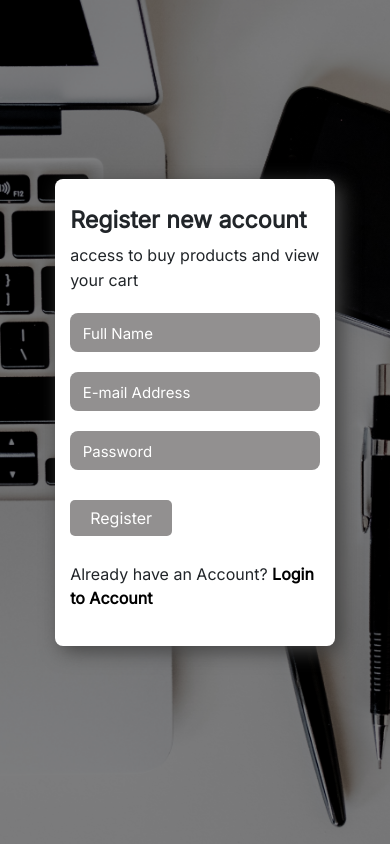
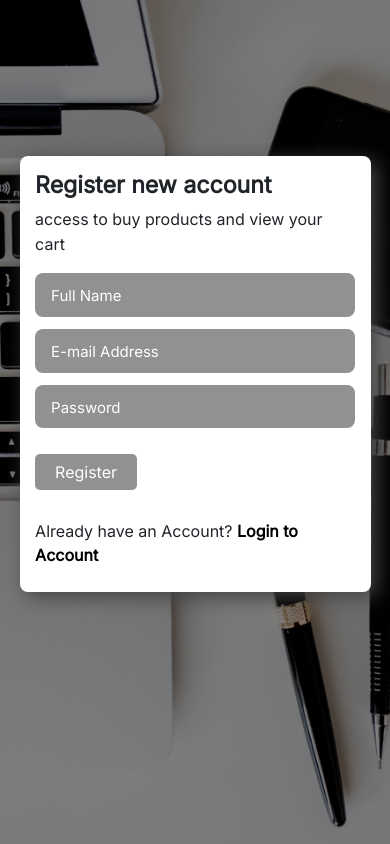
Before and after one commit to Samkayzeee/e-commerce-website, a React (Vite) app: page /signup in a window 390 px wide. Built offline with nearby package versions, Linux system fonts and the light colour scheme.

Commit message:
updated on signup and login page

```diff
--- a/src/components/loading/Loading.jsx
+++ b/src/components/loading/Loading.jsx
@@ -4,7 +4,7 @@ const Loading = () => {
     return (
         <>
            <div className="loading">
-                <div class="loadingio-spinner-eclipse-1hjaczvx3dy"><div class="ldio-gckd814k9uq">
+                <div className="loadingio-spinner-eclipse-1hjaczvx3dy"><div className="ldio-gckd814k9uq">
                 <div></div>
                 </div></div>
             </div>
--- a/src/pages/account/login/Login.css
+++ b/src/pages/account/login/Login.css
@@ -74,22 +74,38 @@
 }
 
 @media screen and (max-width:1100px) {
+    .login-container{
+        height: 100%;
+    }
     .login-container .login-form{
-        width: 35%;
+        width: 40%;
     }
 }
-@media screen and (max-width:950px) {
+
+@media only screen and (min-width:850px) and (max-width:950px) {
     .login-container{
-        padding: 30% 10%;
+        height: 100dvh;
+        width: 100%;
+        padding: 15% 0;
+    }
+    .login-container .login-form{
+        width: 60%;
+    }
+}
+
+@media screen and (max-width:820px) {
+    .login-container{
+        padding: 40% 0;
+        width: 100%;
+        height: 100dvh;
     }
     .login-container .login-form{
         width: 90%;
-        padding: 9% 5%;
-        margin: 20% auto;
-
+        margin: auto;
+        padding: 4% 4%;
     }
     .login-container .login-form input{
-        margin: 8% 0;
+        margin: 4% 0;
         padding: 3% 5%;
     }
 }
--- a/src/pages/account/signup/Signup.css
+++ b/src/pages/account/signup/Signup.css
@@ -3,8 +3,8 @@
     background:
     linear-gradient(rgba(0, 0, 0, 0.5), rgba(0, 0, 0, 0.5)),
     url('../../../assets/e_commerce_accounts-bg.jpg');
-    width: 100vw;
-    height: 100vh;
+    width: 100dvw;
+    height: 100dvh;
     background-position: center;
     background-size: cover;
     background-repeat: no-repeat;
@@ -75,24 +75,39 @@
     font-weight: 700;
 }
 
-@media screen and (max-width:1100px) {
+ @media screen and (max-width:1100px) {
+    .signup-container{
+        height: 100%;
+    }
     .signup-container .signup-form{
-        width: 35%;
+        width: 40%;
     }
 }
 
-@media screen and (max-width:950px) {
+@media only screen and (min-width:821px) and (max-width:950px) {
     .signup-container{
-        padding: 30% 10%;
+        height: 100dvh;
+        width: 100%;
+        padding: 15% 0;
+    }
+    .signup-container .signup-form{
+        width: 60%;
+    }
+}
+
+@media screen and (max-width:820px) {
+    .signup-container{
+        padding: 40% 0;
+        width: 100%;
+        height: 100dvh;
     }
     .signup-container .signup-form{
         width: 90%;
-        padding: 9% 5%;
-        margin: 20% auto;
-
+        margin: auto;
+        padding: 4% 4%;
     }
     .signup-container .signup-form input{
-        margin: 8% 0;
+        margin: 4% 0;
         padding: 3% 5%;
     }
 }
```
Also changed, not shown: src/pages/viewproduct/ViewProducts.jsx (+18 -1 lines).
